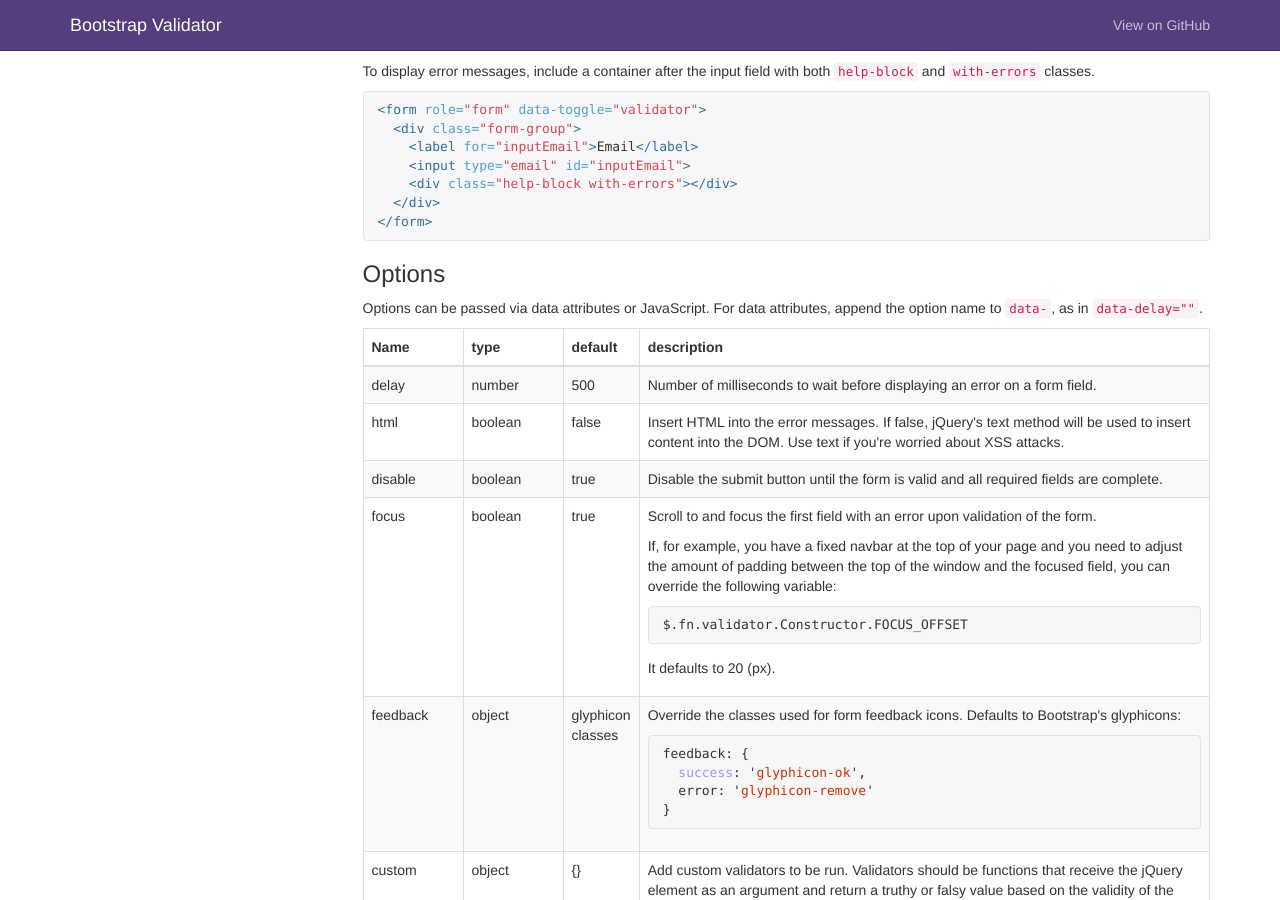
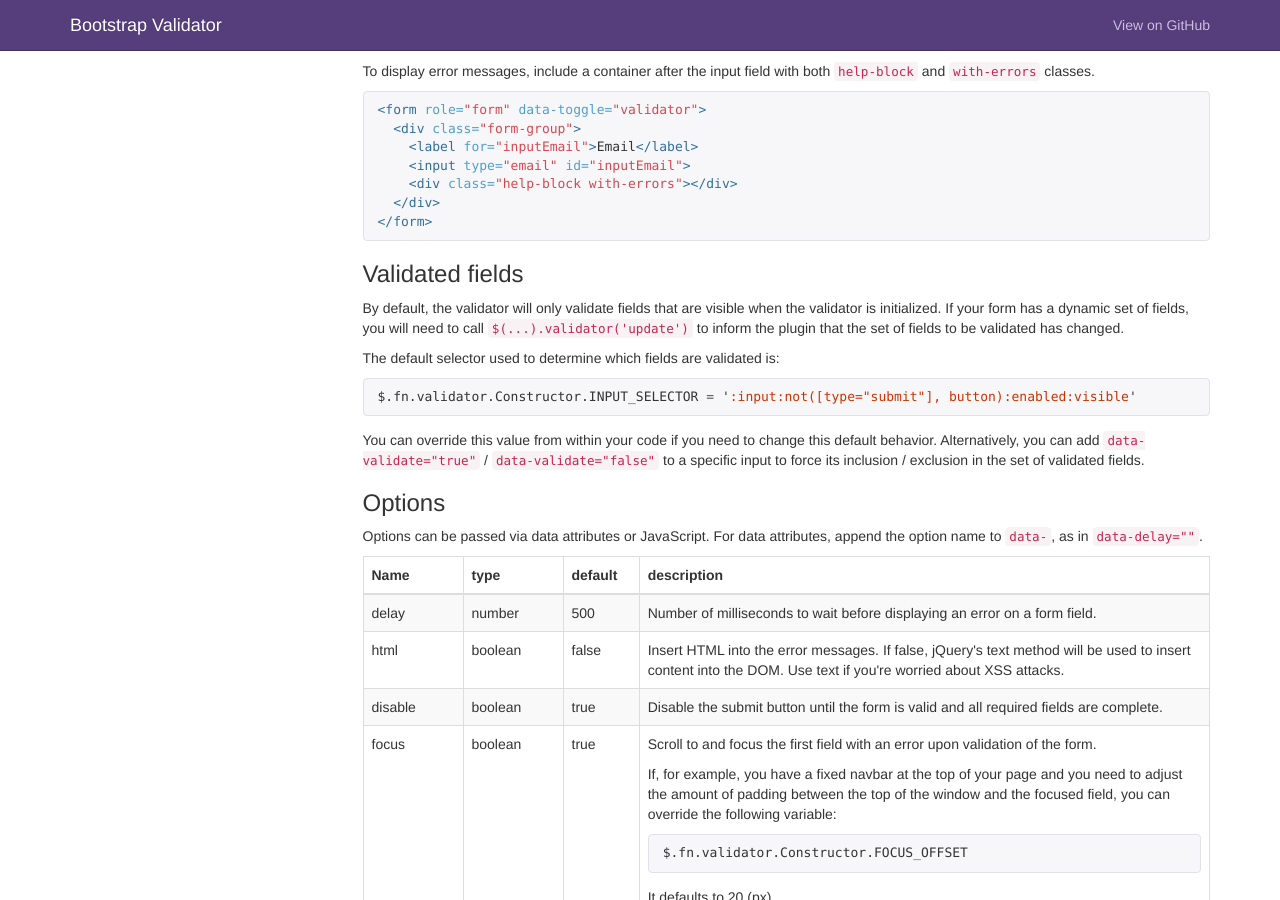
Before and after one commit to 1000hz/bootstrap-validator, a Jekyll site: the page built from docs/index.html, in a window 1280 px wide and 900 px high, scrolled down 3220 px. Built offline with Jekyll 4.4.1, drawn with Linux system fonts in a browser that asks for light colours; nearby versions of some CDN libraries; comment, search, counter and statistics services are not loaded.

Commit message:
Adding support of `data-validate="true|false"` on inputs to force validation of that field.

```diff
--- a/docs/_includes/nav-validator.html
+++ b/docs/_includes/nav-validator.html
@@ -5,6 +5,7 @@
     <li><a href="#validator-examples">Examples</a></li>
     <li><a href="#validator-usage">Usage</a></li>
     <li><a href="#validator-markup">Markup</a></li>
+    <li><a href="#validator-fields">Validated fields</a></li>
     <li><a href="#validator-options">Options</a></li>
     <li><a href="#validator-methods">Methods</a></li>
     <li><a href="#validator-events">Events</a></li>
--- a/docs/index.html
+++ b/docs/index.html
@@ -13,7 +13,7 @@ lead: "A simple and user-friendly form validator plugin for Bootstrap 3"
       <h1 id="validator">Validator <small>validator.js</small></h1>
     </div>
 
-    <h2 id="validator-overview">Overview</h2>
+    <h2 id="validator-Overview">Overview</h2>
     <p>This plugin adheres to the <a href="http://getbootstrap.com/javascript/#js-overview">conventions</a> set forth by Bootstrap's core jQuery plugins, so be sure to check those out to get a better understanding of the goals and design of this plugin.</p>
 
     <h2 id="validator-examples">Examples</h2>
@@ -202,6 +202,18 @@ $('#myForm').validator()
 </form>
 {% endhighlight %}
 
+    <h3 id="validator-fields">Validated fields</h3>
+    <p>By default, the validator will only validate fields that are visible when the validator is initialized. If your form has a dynamic set of fields, you will need to call <code>$(...).validator('update')</code> to inform the plugin that the set of fields to be validated has changed.</p>
+
+    <p>The default selector used to determine which fields are validated is:</p>
+
+{% highlight js %}
+$.fn.validator.Constructor.INPUT_SELECTOR = ':input:not([type="submit"], button):enabled:visible'
+{% endhighlight %}
+
+      <p>You can override this value from within your code if you need to change this default behavior. Alternatively, you can add <code>data-validate="true"</code> / <code>data-validate="false"</code> to a specific input to force its inclusion / exclusion in the set of validated fields.</p>
+    </div>
+
 
     <h3 id="validator-options">Options</h3>
     <p>Options can be passed via data attributes or JavaScript. For data attributes, append the option name to <code>data-</code>, as in <code>data-delay=""</code>.</p>
```
Also changed, not shown: js/tests/unit/validator.js (+21 -0 lines), js/validator.js (+7 -1 lines).
